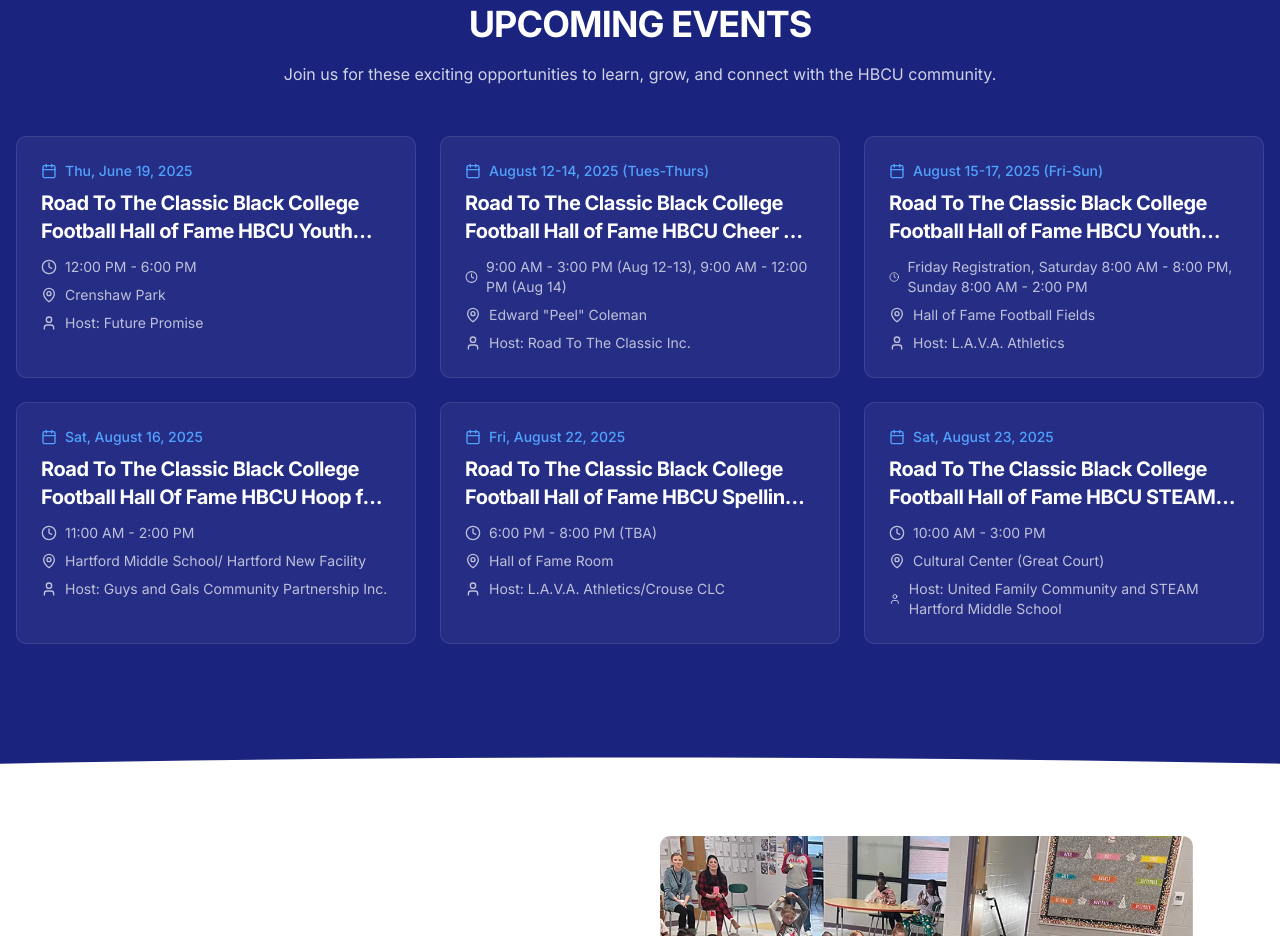
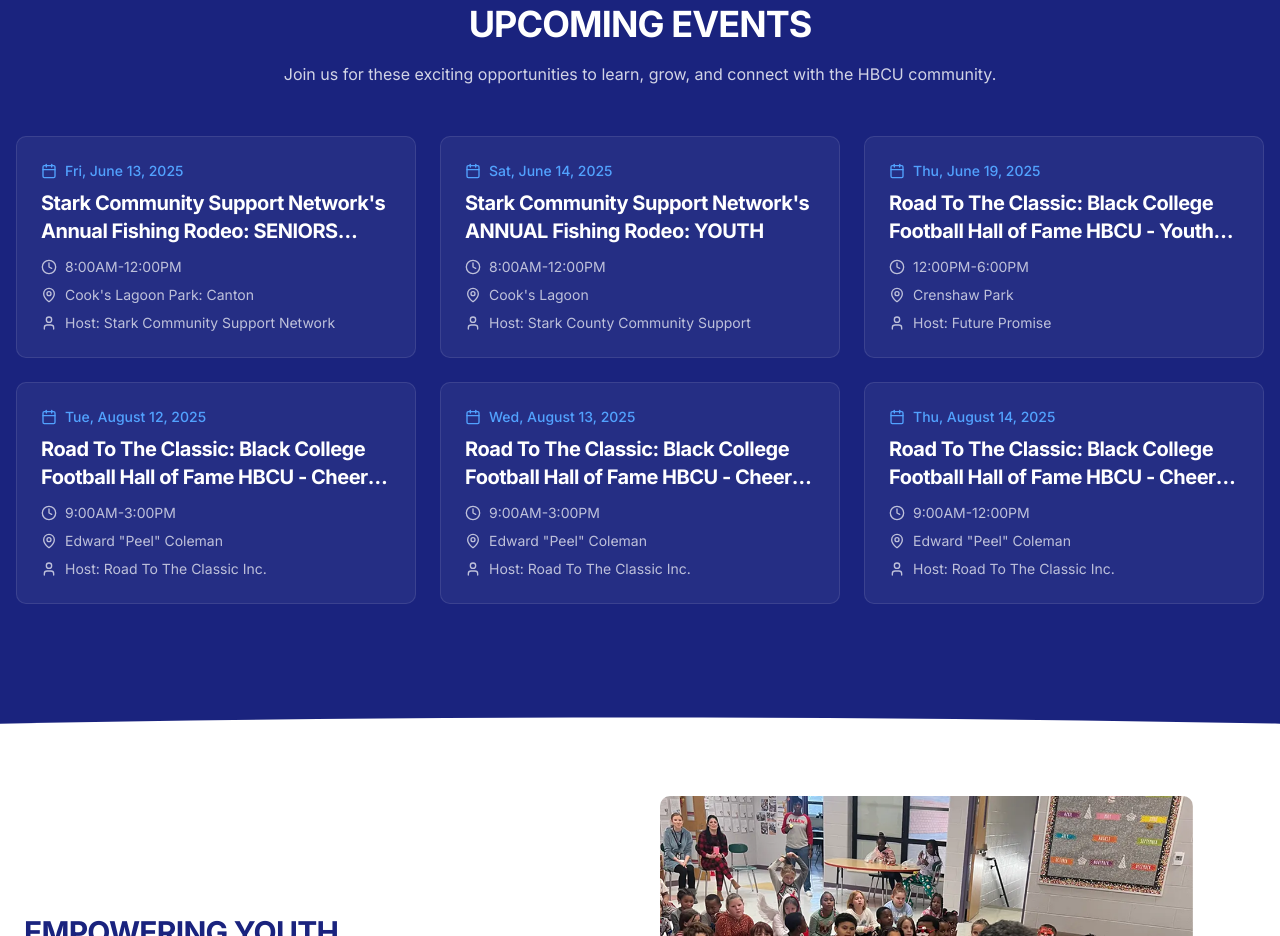
Before and after one commit to ByteFlowWebAgency/road-to-the-classic-v2, a Next.js app: page / in a window 1280 px wide. Shown: the part 1200-2136 px from the top of the page. Built offline with nearby package versions, Linux system fonts and the light colour scheme.

Commit message:
fix events

```diff
--- a/docker-compose.yml
+++ b/docker-compose.yml
@@ -22,7 +22,7 @@
       context: .
       target: production
     ports:
-      - "3001:3001"
+      - "3001:3000"
     environment:
       NODE_ENV: production
       NEXT_TELEMETRY_DISABLED: 1
--- a/src/app/HOF/page.jsx
+++ b/src/app/HOF/page.jsx
@@ -1,20 +1,17 @@
 "use client";
-import { useState, useEffect } from 'react'; // Combined imports
-import { Heading1, Section } from '@/components/ui';
-import Image from 'next/image';
-import {
-    Typography,
-    Heading2,
-  } from '@/components/ui';
-  import { UpcomingEvents } from '@/components/sections/UpcomingEvents';
-import './BCHOFstyle.css';
-
+import { useState, useEffect } from "react"; // Combined imports
+import { Heading1, Section } from "@/components/ui";
+import Image from "next/image";
+import { Typography, Heading2 } from "@/components/ui";
+import { UpcomingEvents } from "@/components/sections/UpcomingEvents";
+import "./BCHOFstyle.css";
 
 const eventsData = [
   {
     id: 1,
     date: "Thu, June 19, 2025",
-        title: "Road To The Classic Black College Football Hall Of Fame HBCU Youth Entrepreneur Expo",
+    title:
+      "Road To The Classic Black College Football Hall Of Fame HBCU Youth Entrepreneur Expo",
     time: "12:00 PM - 6:00 PM",
     location: "Crenshaw Park",
     host: "Future Promise",
@@ -22,15 +19,17 @@
   {
     id: 2,
     date: "August 12-14, 2025 (Tues-Thurs)",
-        title: "Road To The Classic Black College Football Hall of Fame HBCU Cheer & Dance Competition",
+    title:
+      "Road To The Classic Black College Football Hall of Fame HBCU Cheer & Dance Competition",
     time: "9:00 AM - 3:00 PM (Aug 12-13), 9:00 AM - 12:00 PM (Aug 14)",
-        location: 'Edward &quot;Peel&quot; Coleman',
+    location: 'Edward "Peel" Coleman',
     host: "Road To The Classic Inc.",
   },
   {
     id: 3,
     date: "August 15-17, 2025 (Fri-Sun)",
-        title: "Road To The Classic Black College Football Hall of Fame HBCU Youth Football Tournament",
+    title:
+      "Road To The Classic Black College Football Hall of Fame HBCU Youth Football Tournament",
     time: "Friday Registration, Saturday 8:00 AM - 8:00 PM, Sunday 8:00 AM - 2:00 PM",
     location: "Hall of Fame Football Fields",
     host: "L.A.V.A. Athletics",
@@ -38,15 +37,17 @@
   {
     id: 4,
     date: "Sat, August 16, 2025",
-        title: "Road To The Classic Black College Football Hall Of Fame HBCU Hoop for Coop Youth...",
+    title:
+      "Road To The Classic Black College Football Hall Of Fame HBCU Hoop for Coop Youth Health Fair and Sports Clinic",
     time: "11:00 AM - 2:00 PM",
     location: "Hartford Middle School/ Hartford New Facility",
-        host: "Guys &amp; Gals Community Partnership Inc.",
+    host: "Guys & Gals Community Partnership Inc.",
   },
   {
     id: 5,
     date: "Fri, August 22, 2025",
-        title: "Road To The Classic Black College Football Hall Of Fame HBCU Spelling Bee",
+    title:
+      "Road To The Classic Black College Football Hall Of Fame HBCU Spelling Bee",
     time: "6:00 PM - 8:00 PM (TBA)",
     location: "Hall of Fame Room",
     host: "L.A.V.A. Athletics/Crouse CLC",
@@ -54,15 +55,79 @@
   {
     id: 6,
     date: "Sat, August 23, 2025",
-        title: "Road To The Classic Black College Football Hall Of Fame HBCU STEAM Fair and Live...",
+    title:
+      "Road To The Classic Black College Football Hall Of Fame HBCU STEAM Fair and Live Inventors Museum",
     time: "10:00 AM - 3:00 PM",
     location: "Cultural Center (Great Court)",
     host: "United Family Community and STEAM Hartford Middle School",
   },
+  {
+    id: 7,
+    date: "Sat, August 23, 2025",
+    title:
+      "Road To The Classic Black College Football Hall Of Fame HBCU Youth Entrepreneur Shark Tank",
+    time: "10:00 AM - 3:00 PM",
+    location: "Cultural Center (Fry Theatre)",
+    host: "Future Promise",
+  },
+  {
+    id: 8,
+    date: "Sat, August 23, 2025",
+    title:
+      "Road To The Classic Black College Football Hall Of Fame HBCU Literacy On The Run",
+    time: "12:00 PM - 4:00 PM (TBA)",
+    location: "HDs Entertainment Center",
+    host: "Brooks Rivers Fashion",
+  },
+  {
+    id: 9,
+    date: "Sun, August 24, 2025",
+    title:
+      "Road To The Classic Black College Football Hall Of Fame Faith Forward to Fulfillment! HBCU Gospel Concert",
+    time: "2:00 PM - 5:00 PM (TBA)",
+    location: "McKinley Symphony Center (TBA)",
+    host: "Walking With a Purpose",
+  },
+  {
+    id: 10,
+    date: "Wed, August 27, 2025",
+    title:
+      "Road To The Classic Black College Football Hall Of Fame HBCU Trivia Game Night",
+    time: "6:00 PM - 8:00 PM (TBA)",
+    location: "LIVE streamed online",
+    host: "Positive Youth Media Network",
+  },
+  {
+    id: 11,
+    date: "Thu, August 28, 2025",
+    title:
+      "Road To The Classic Black College Football Hall Of Fame HBCU Education Day Podcast Show",
+    time: "6:00 PM - 8:00 PM (TBA)",
+    location: "LIVE streamed online",
+    host: "Positive Youth Media Network",
+  },
+  {
+    id: 12,
+    date: "Fri, August 29, 2025",
+    title:
+      "Road To The Classic Black College Football Hall Of Fame HBCU Road To Royalty: King & Queen Pageant",
+    time: "6:00 PM - 9:00 PM (TBA)",
+    location: "Hall of Fame Room",
+    host: "Road To The Classic Inc.",
+  },
+  {
+    id: 13,
+    date: "Sat, August 30, 2025",
+    title:
+      "Road To The Classic Black College Football Hall Of Fame HBCU WE ALL IN Best of Both Worlds Cheer & Dance Competition & Community Parade",
+    time: "8:00 AM - 3:00 PM",
+    location:
+      "Centennial Plaza (If Possible), Alternate: Parade Route down Alan Page Dr.",
+    host: "Road To The Classic Inc.",
+  },
 ];
 
-
-export default function HallOfFamePage(){
+export default function HallOfFamePage() {
   const images = [
     "/images/75044160007-black-college-football-hof-classic-55.webp",
     "/images/75044158007-black-college-football-hof-classic-65.webp",
@@ -71,13 +136,13 @@
     "/images/75044157007-black-college-football-hof-classic-63.webp",
     "/images/75044155007-black-college-football-hof-classic-59.webp",
     "/images/75044154007-black-college-football-hof-classic-62.webp",
-    ]
+  ];
 
-    const [currentIndex, setCurrentIndex] = useState(0)
+  const [currentIndex, setCurrentIndex] = useState(0);
   const [windowDimensions, setWindowDimensions] = useState({
     width: 0,
     height: 0,
-    })
+  });
 
   useEffect(() => {
     // Set initial window dimensions
@@ -98,9 +163,8 @@
     return () => window.removeEventListener("resize", handleResize);
   }, []);
 
-
   //using useEffect to handle automatic immage switch every few seconds
-    useEffect(()=>{
+  useEffect(() => {
     const intervalId = setInterval(() => {
       setCurrentIndex((prevIndex) => (prevIndex + 1) % images.length);
     }, 3000); // images changes every 3 seconds
@@ -110,8 +174,9 @@
 
   return (
     <div>
-            <Section className="fullscreen-section"
-                    style={{ backgroundImage: `url(${images[currentIndex]})`}}
+      <Section
+        className="fullscreen-section"
+        style={{ backgroundImage: `url(${images[currentIndex]})` }}
       >
         <div className="fullscreen-content">
           <Heading1 className="text-white text-4xl md:text-5xl lg:text-6xl font-bold text-center">
@@ -121,7 +186,10 @@
       </Section>
 
       <Section background="white" className="py-12">
-                <Heading2 color="primary" className="text-4xl font-bold text-center mb-8">
+        <Heading2
+          color="primary"
+          className="text-4xl font-bold text-center mb-8"
+        >
           Black College Football Hall Of Fame
         </Heading2>
         <div className="grid grid-cols-1 md:grid-cols-2 px-4 md:px-16 gap-6 items-center">
@@ -135,13 +203,20 @@
             />
           </div>
           <div>
-                        <Typography variant="subtle" className="text-lg leading-relaxed text-center">
-                            We cherish our collaborative partnership with the Black College Football Hall of Fame. This is our
-                            opportunity to use the "HBCU Classic" in Canton, Ohio as a launching pad for our future leaders. This
-                            event is a celebration for all of our youth participants to come together and highlight all of their
-                            achievements throughout the year in the areas of entrepreneurship, engineering, science, innovation,
-                            academic excellence, journalism, media, performing arts, and athletics. This partnership gives us the
-                            opportunity to fill the stadium with young future "Hall of Famers" from all over the state and abroad.
+            <Typography
+              variant="subtle"
+              className="text-lg leading-relaxed text-center"
+            >
+              We cherish our collaborative partnership with the Black College
+              Football Hall of Fame. This is our opportunity to use the "HBCU
+              Classic" in Canton, Ohio as a launching pad for our future
+              leaders. This event is a celebration for all of our youth
+              participants to come together and highlight all of their
+              achievements throughout the year in the areas of entrepreneurship,
+              engineering, science, innovation, academic excellence, journalism,
+              media, performing arts, and athletics. This partnership gives us
+              the opportunity to fill the stadium with young future "Hall of
+              Famers" from all over the state and abroad.
             </Typography>
           </div>
         </div>
@@ -153,7 +228,6 @@
         titleColor="white"
         description={null}
         showViewAll={false}
-                limit={6}
       />
     </div>
   );
--- a/src/components/sections/UpcomingEvents.jsx
+++ b/src/components/sections/UpcomingEvents.jsx
@@ -1,23 +1,29 @@
-import { events } from "@/data/events"
-import { EventCard } from "@/components/ui/EventCard"
-import { Heading2 } from "@/components/ui"
+import { events } from "@/data/events";
+import { EventCard } from "@/components/ui/EventCard";
+import { Heading2 } from "@/components/ui";
 
 export function UpcomingEvents({
-  limit = 3,
   showViewAll = true,
   title = "Upcoming Events",
   description = "Join us for these exciting Road to the Classic events",
   background = "gray-50",
   customEvents = null,
-  titleColor = "primary"
+  titleColor = "primary",
 }) {
-  // Use custom events if provided, otherwise use default events
-  const upcomingEvents = customEvents ? customEvents.slice(0, limit) : events.slice(0, limit)
-
+  const upcomingEvents = customEvents ?? events;
   return (
-    <section className={`py-12 ${background.startsWith("[") ? `bg-${background}` : `bg-${background}`}`}>
+    <section
+      className={`py-12 ${
+        background.startsWith("[") ? `bg-${background}` : `bg-${background}`
+      }`}
+    >
       <div className="container mx-auto px-4 md:px-16">
-        <Heading2 color={titleColor} className="text-4xl font-bold text-center mb-8">{title}</Heading2>
+        <Heading2
+          color={titleColor}
+          className="text-4xl font-bold text-center mb-8"
+        >
+          {title}
+        </Heading2>
         {description && (
           <p className="text-lg text-gray-600 text-center mb-8">
             {description}
@@ -42,5 +48,5 @@
         )}
       </div>
     </section>
-  )
+  );
 }
--- a/src/data/events.js
+++ b/src/data/events.js
@@ -1,107 +1,156 @@
 // Only including events with "Black College Football Hall of Fame" in the title
 export const events = [
   {
-    title: "Road To The Classic Black College Football Hall of Fame HBCU Youth Entrepreneur Expo",
+    title:
+      "Stark Community Support Network's Annual Fishing Rodeo: SENIORS ONLY",
+    date: "June 13, 2025",
+    time: "8:00AM-12:00PM",
+    location: "Cook's Lagoon Park: Canton",
+    host: "Stark Community Support Network",
+    contact: "Tiffany Skillern",
+  },
+  {
+    title: "Stark Community Support Network's ANNUAL Fishing Rodeo: YOUTH",
+    date: "June 14, 2025",
+    time: "8:00AM-12:00PM",
+    location: "Cook's Lagoon",
+    host: "Stark County Community Support",
+    contact: "Tiffany Skillern",
+  },
+  {
+    title:
+      "Road To The Classic: Black College Football Hall of Fame HBCU - Youth Entrepreneur Expo",
     date: "June 19, 2025",
-    time: "12:00 PM - 6:00 PM",
+    time: "12:00PM-6:00PM",
     location: "Crenshaw Park",
     host: "Future Promise",
-    contact: "Tori Fontes"
+    contact: "Tori Fontes",
   },
   {
-    title: "Road To The Classic Black College Football Hall of Fame HBCU Cheer & Dance Competition",
-    date: "August 12-14, 2025 (Tues-Thurs)",
-    time: "9:00 AM - 3:00 PM (Aug 12-13), 9:00 AM - 12:00 PM (Aug 14)",
-    location: "Edward \"Peel\" Coleman",
+    title:
+      "Road To The Classic: Black College Football Hall of Fame HBCU - Cheer & Dance Camp (Day 1)",
+    date: "August 12, 2025",
+    time: "9:00AM-3:00PM",
+    location: 'Edward "Peel" Coleman',
     host: "Road To The Classic Inc.",
-    contact: "Myka Smith"
+    contact: "Myka Smith",
   },
   {
-    title: "Road To The Classic Black College Football Hall of Fame HBCU Youth Football Tournament",
-    date: "August 15-17, 2025 (Fri-Sun)",
-    time: "Friday Registration, Saturday 8:00 AM - 8:00 PM, Sunday 8:00 AM - 2:00 PM",
-    location: "Hall of Fame Football Fields",
-    host: "L.A.V.A. Athletics",
-    contact: "Keith Nichols/Ray Trice"
+    title:
+      "Road To The Classic: Black College Football Hall of Fame HBCU - Cheer & Dance Camp (Day 2)",
+    date: "August 13, 2025",
+    time: "9:00AM-3:00PM",
+    location: 'Edward "Peel" Coleman',
+    host: "Road To The Classic Inc.",
+    contact: "Myka Smith",
   },
   {
-    title: "Road To The Classic Black College Football Hall Of Fame HBCU Hoop for Coop Youth Health Fair and Sports Clinic",
-    date: "August 16, 2025 (Saturday)",
-    time: "11:00 AM - 2:00 PM",
+    title:
+      "Road To The Classic: Black College Football Hall of Fame HBCU - Cheer & Dance Camp (Day 3)",
+    date: "August 14, 2025",
+    time: "9:00AM-12:00PM",
+    location: 'Edward "Peel" Coleman',
+    host: "Road To The Classic Inc.",
+    contact: "Myka Smith",
+  },
+  {
+    title:
+      "Road To The Classic: Black College Football Hall of Fame HBCU Youth Football Tournament",
+    date: "August 15, 2025",
+    time: "Friday Registration | Saturday 8:00am - 8:00pm | Sunday 8:00am - 2:00pm",
+    location: "Hall of Fame Football Fields",
+    host: "L.A.V.A Athletics",
+    contact: "Keith Nichols/Ray Trice",
+  },
+  {
+    title:
+      'Road To The Classic: Black College Football Hall of Fame HBCU "Hoop for Coop" Youth Health Fair and Sports Clinic',
+    date: "August 16, 2025",
+    time: "11:00AM-2:00PM",
     location: "Hartford Middle School/ Hartford New Facility",
     host: "Guys and Gals Community Partnership Inc.",
-    contact: "Jerome Moss"
+    contact: "Jerome Moss",
   },
   {
-    title: "Road To The Classic Black College Football Hall of Fame HBCU Spelling Bee",
-    date: "August 22, 2025 (Friday)",
-    time: "6:00 PM - 8:00 PM (TBA)",
+    title:
+      "Road To The Classic: Black College Football Hall of Fame HBCU Spelling Bee",
+    date: "August 22, 2025",
+    time: "6:00PM-8:00PM",
     location: "Hall of Fame Room",
-    host: "L.A.V.A. Athletics/Crouse CLC",
-    contact: "Tara Bruce"
+    host: "L.A.V.A Athletics/Crouse CLC",
+    contact: "Tara Bruce",
   },
   {
-    title: "Road To The Classic Black College Football Hall of Fame HBCU STEAM Fair and Live Inventors Museum",
+    title:
+      "Road To The Classic: Black College Football Hall of Fame HBCU STEAM Fair and Live Inventors Museum",
     date: "August 23, 2025",
-    time: "10:00 AM - 3:00 PM",
+    time: "10:00AM-3:00PM",
     location: "Cultural Center (Great Court)",
     host: "United Family Community and STEAM Hartford Middle School",
-    contact: "Dermaine Hinton"
+    contact: "Dermaine Hinton",
   },
   {
-    title: "Road To The Classic Black College Football Hall of Fame HBCU Youth Entrepreneur Shark Tank",
+    title:
+      "Road To The Classic: Black College Football Hall of Fame HBCU Youth Entrepreneur “Shark Tank”",
     date: "August 23, 2025",
-    time: "10:00 AM - 3:00 PM",
+    time: "10:00AM-3:00PM",
     location: "Cultural Center (Fry Theatre)",
     host: "Future Promise",
-    contact: "Tori Fontes"
+    contact: "Tori Fontes",
   },
   {
-    title: "Road To The Classic Black College Hall of Fame HBCU Literacy On The Run",
-    date: "August 23, 2025 (Saturday)",
-    time: "12:00 PM - 4:00 PM (TBA)",
+    title:
+      "Road To The Classic: Black College Hall of Fame HBCU Literacy On The Run",
+    date: "August 23, 2025",
+    time: "12:00PM-4:00PM",
     location: "HDs Entertainment Center",
     host: "Brooks Rivers Fashion",
-    contact: "Jenaye Brooks-Rivers"
+    contact: "Jenaye Brooks-Rivers",
   },
   {
-    title: "Road To The Classic Black College Football Hall of Fame Faith Forward to Fulfillment! HBCU Gospel Concert",
-    date: "August 24, 2025 (Sunday)",
-    time: "2:00 PM - 5:00 PM (TBA)",
+    title:
+      "Road To The Classic: Black College Football Hall of Fame Faith Forward to Fulfillment! HBCU Gospel Concert",
+    date: "August 24, 2025",
+    time: "2:00PM-5:00PM",
     location: "McKinley Symphony Center (TBA)",
     host: "Walking With a Purpose",
-    contact: "Lora Howell"
+    contact: "Lora Howell",
   },
   {
-    title: "Road To The Classic Black College Football Hall of Fame HBCU Trivia Game Night",
-    date: "August 27, 2025 (Wednesday)",
-    time: "6:00 PM - 8:00 PM (TBA)",
+    title:
+      "Road To The Classic: Black College Football Hall of Fame HBCU Trivia Game Night",
+    date: "August 27, 2025",
+    time: "6:00PM-8:00PM",
     location: "LIVE streamed online",
     host: "Positive Youth Media Network",
-    contact: "Gary Estwick (Signal News Akron)"
+    contact: "Gary Estwick (Signal News Akron)",
   },
   {
-    title: "Road To The Classic Black College Football Hall of Fame HBCU Education Day Podcast Show",
-    date: "August 28, 2025 (Thursday)",
-    time: "6:00 PM - 8:00 PM (TBA)",
+    title:
+      "Road To The Classic: Black College Football Hall of Fame HBCU Education Day Podcast Show",
+    date: "August 28, 2025",
+    time: "6:00PM-8:00PM",
     location: "LIVE streamed online",
     host: "Positive Youth Media Network",
-    contact: "Gary Estwick (Signal News Akron)"
+    contact: "Gary Estwick (Signal News Akron)",
   },
   {
-    title: "Road To The Classic Black College Football Hall of Fame HBCU Road To Royalty: King & Queen Pageant",
-    date: "August 29, 2025 (Friday)",
-    time: "6:00 PM - 9:00 PM (TBA)",
+    title:
+      "Road To The Classic: Black College Football Hall of Fame HBCU Road To Royalty: King & Queen Pageant",
+    date: "August 29, 2025",
+    time: "6:00PM-9:00PM",
     location: "Hall of Fame Room",
     host: "Road To The Classic Inc.",
-    contact: "Myka Smith"
+    contact: "Myka Smith",
   },
   {
-    title: "Road To The Classic Black College Football Hall of Fame HBCU WE ALL IN Best of Both Worlds Cheer & Dance Competition & Community Parade",
-    date: "August 30, 2025 (Saturday)",
-    time: "8:00 AM - 3:00 PM",
-    location: "Centennial Plaza (If Possible) Alternate Location: Parade Route march down Alan Page Dr.",
-    host: "Road To the Classic Inc.",
-    contact: "Myka Smith"
-  }
-]
+    title:
+      "Road To The Classic: Black College Football Hall of Fame HBCU WE ALL IN Best of Both Worlds Cheer & Dance Competition & Community Parade",
+    date: "August 30, 2025",
+    time: "8:00AM-3:00PM",
+    location:
+      "Centennial Plaza (If Possible), Alternate: Alan Page Dr. parade route",
+    host: "Road To The Classic Inc.",
+    contact: "Myka Smith",
+  },
+];
```
Also changed, not shown: src/components/ui/section/index.jsx (+17 -24 lines). Lines whose indentation alone changed are shown as unchanged.
